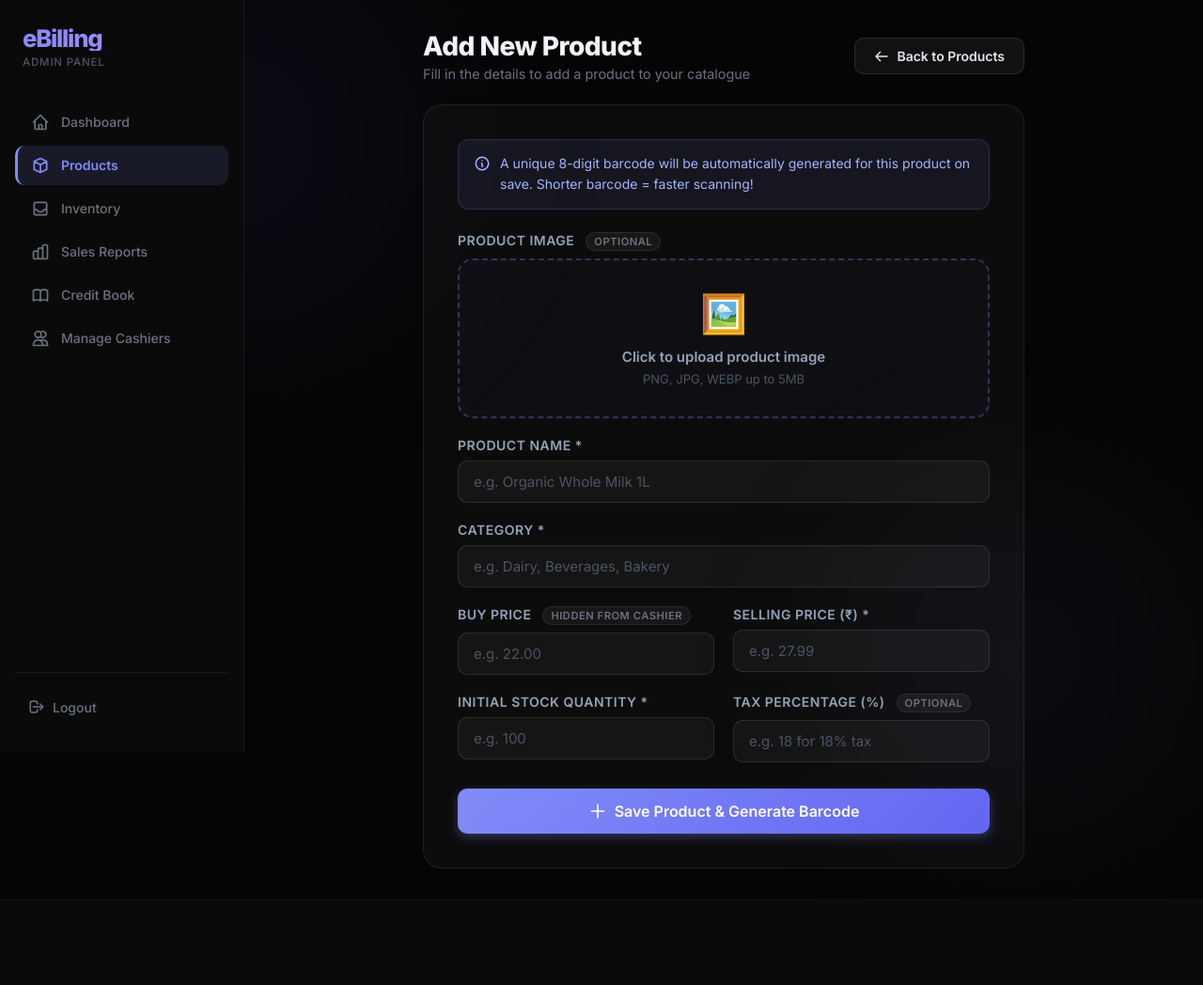
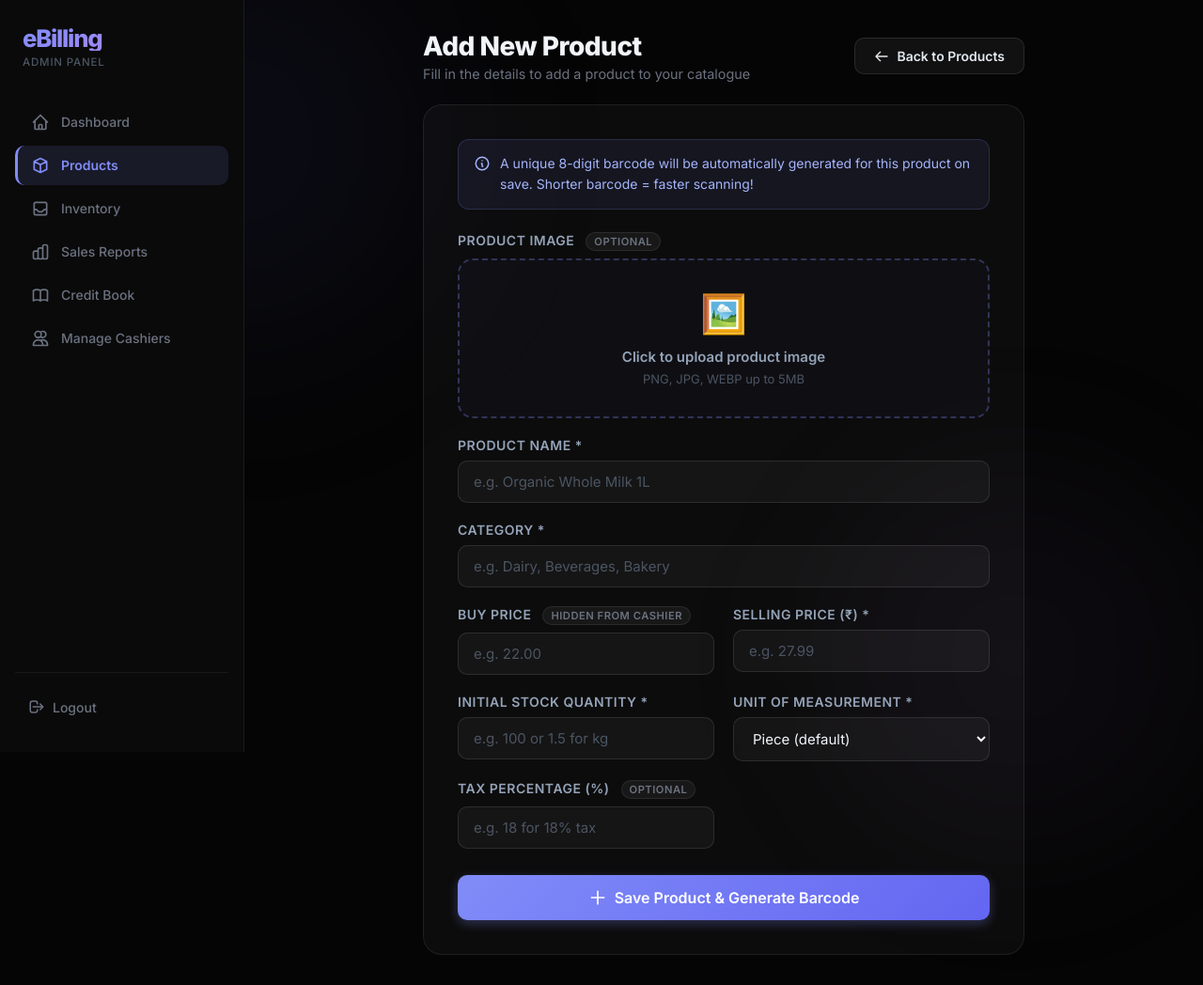
Before and after one commit to arshhaad/Billing_shop, a Django app: page /shop_admins/products/add/ in a window 1280 px wide. Shown: the whole page at 94% size. Before the commit the page ends 924 px from the top, so only its background shows below. Run offline with Django 5.2, Linux system fonts and the light colour scheme; the visitor is signed in with stand-in values (Sample User, id 1).

Commit message:
feat: Complete responsive design, professional quantity controls, units system, and favicons
 Features Added:
- Complete responsive design (mobile, tablet, laptop)
- Professional +/- quantity buttons with gradient styling
- Units system (kg, liter, gram, ml, piece, pack, box)
- Decimal quantity support for weight/volume products
- Professional favicons and PWA manifest
- Enhanced cart interface with unit display

 UI Improvements:
- 36px professional quantity buttons with animations
- Color-coded buttons (yellow for minus, green for plus)
- Touch-friendly design with 44px+ touch targets
- Mobile navigation with hamburger menu
- Responsive breakpoints for all screen sizes

 Technical Changes:
- Product.stock: IntegerField  DecimalField(10,3)
- Added Product.unit field with 7 unit choices
- BillItem.quantity: IntegerField  DecimalField(10,3)
- Updated views to handle decimal quantities
- Enhanced JavaScript for unit-aware cart operations

 Mobile Enhancements:
- Mobile-first responsive design
- Slide-out navigation menu
- Touch-optimized controls
- Adaptive layouts for all devices
- PWA-ready with proper favicons

 Bug Fixes:
- Fixed template references to unit fields
- Updated admin forms to include unit selection
- Enhanced product display with unit information
- Improved stock validation with units

All pages now work seamlessly on mobile, tablet, and desktop devices.

```diff
--- a/Billing/Billing/settings.py
+++ b/Billing/Billing/settings.py
@@ -165,6 +165,7 @@ STATIC_URL = 'static/'
 STATICFILES_DIRS = [
     BASE_DIR.parent / 'static',
 ]
+STATIC_ROOT = BASE_DIR.parent / 'staticfiles'
 
 # Media files (User-uploaded content)
 MEDIA_URL = '/media/'
--- a/cashier/cashier/templates/cashier/products.html
+++ b/cashier/cashier/templates/cashier/products.html
@@ -607,9 +607,9 @@
                         <div class="info-row">
                             <span class="info-label">Stock</span>
                             {% if product.stock > 10 %}
-                            <span class="stock-badge stock-in">{{ product.stock|floatformat:-1 }} {{ product.get_unit_display }}</span>
+                            <span class="stock-badge stock-in">{{ product.stock|floatformat:-1 }} {% if product.unit %}{{ product.get_unit_display }}{% else %}units{% endif %}</span>
                             {% elif product.stock > 0 %}
-                            <span class="stock-badge stock-low">{{ product.stock|floatformat:-1 }} {{ product.get_unit_display }}</span>
+                            <span class="stock-badge stock-low">{{ product.stock|floatformat:-1 }} {% if product.unit %}{{ product.get_unit_display }}{% else %}units{% endif %}</span>
                             {% else %}
                             <span class="stock-badge stock-out">Out of Stock</span>
                             {% endif %}
--- a/shop_admin/shop_admins/templates/shop_admins/Add_Product.html
+++ b/shop_admin/shop_admins/templates/shop_admins/Add_Product.html
@@ -156,14 +156,32 @@
             <div class="row-grid">
                 <div class="form-group">
                     <label class="form-label" for="stock">Initial Stock Quantity *</label>
-                    <input type="number" id="stock" name="stock" class="form-input" placeholder="e.g. 100" min="0" required>
+                    <input type="number" step="0.001" id="stock" name="stock" class="form-input" placeholder="e.g. 100 or 1.5 for kg" min="0" required>
                 </div>
+                <div class="form-group">
+                    <label class="form-label" for="unit">Unit of Measurement *</label>
+                    <select id="unit" name="unit" class="form-input" style="cursor:pointer;">
+                        <option value="piece">Piece (default)</option>
+                        <option value="kg">Kilogram (kg)</option>
+                        <option value="liter">Liter (L)</option>
+                        <option value="gram">Gram (g)</option>
+                        <option value="ml">Milliliter (ml)</option>
+                        <option value="pack">Pack</option>
+                        <option value="box">Box</option>
+                    </select>
+                </div>
+            </div>
+
+            <div class="row-grid">
                 <div class="form-group">
                     <label class="form-label" for="tax_percentage">
                         Tax Percentage (%)
                         <span class="optional-tag">Optional</span>
                     </label>
                     <input type="number" step="0.01" min="0" max="100" id="tax_percentage" name="tax_percentage" class="form-input" placeholder="e.g. 18 for 18% tax">
+                </div>
+                <div class="form-group">
+                    <!-- Empty for layout balance -->
                 </div>
             </div>
 
--- a/shop_admin/shop_admins/templates/shop_admins/base.html
+++ b/shop_admin/shop_admins/templates/shop_admins/base.html
@@ -1,3 +1,4 @@
+{% load static %}
 <!DOCTYPE html>
 <html lang="en">
 <head>
@@ -6,10 +7,10 @@
 <title>{% block title %}eBilling Admin{% endblock %}</title>
 
 <!-- Favicons -->
-<link rel="icon" type="image/svg+xml" href="{% load static %}{% static 'img/favicons/favicon.svg' %}">
-<link rel="alternate icon" href="{% load static %}{% static 'img/favicons/favicon.ico' %}">
-<link rel="apple-touch-icon" href="{% load static %}{% static 'img/favicons/apple-touch-icon.svg' %}">
-<link rel="manifest" href="{% load static %}{% static 'img/favicons/manifest.json' %}">
+<link rel="icon" type="image/svg+xml" href="{% static 'img/favicons/favicon.svg' %}">
+<link rel="alternate icon" href="{% static 'img/favicons/favicon.ico' %}">
+<link rel="apple-touch-icon" href="{% static 'img/favicons/apple-touch-icon.svg' %}">
+<link rel="manifest" href="{% static 'img/favicons/manifest.json' %}">
 <meta name="theme-color" content="#2563EB">
 
 <link href="https://fonts.googleapis.com/css2?family=Inter:wght@300;400;500;600;700;800;900&display=swap" rel="stylesheet">
--- a/shop_admin/shop_admins/views.py
+++ b/shop_admin/shop_admins/views.py
@@ -139,6 +139,7 @@ def add_product(request):
         selling_price = request.POST.get('selling_price', '').strip()
         stock = request.POST.get('stock', '').strip()
         tax_percentage = request.POST.get('tax_percentage', '').strip()
+        unit = request.POST.get('unit', 'piece')
         image = request.FILES.get('image')
 
         bp = None
@@ -162,7 +163,7 @@ def add_product(request):
 
         try:
             sp = float(selling_price)
-            st = int(stock)
+            st = float(stock)  # Changed to float for decimal support
         except (ValueError, TypeError):
             messages.error(request, "Invalid price or stock values.")
             return render(request, 'shop_admins/Add_Product.html')
@@ -172,7 +173,7 @@ def add_product(request):
         product = Product.objects.create(
             name=name, category=category, buy_price=bp,
             selling_price=sp, stock=st, barcode=barcode,
-            image=image if image else None,
+            unit=unit, image=image if image else None,
             tax_percentage=tax_pct
         )
 
@@ -198,6 +199,7 @@ def edit_product(request, pk):
         buy_price = request.POST.get('buy_price', '').strip()
         selling_price = request.POST.get('selling_price', '').strip()
         tax_percentage = request.POST.get('tax_percentage', '').strip()
+        unit = request.POST.get('unit', 'piece')
         image = request.FILES.get('image')
         remove_image = request.POST.get('remove_image')
 
@@ -231,6 +233,7 @@ def edit_product(request, pk):
         product.buy_price = bp
         product.selling_price = sp
         product.tax_percentage = tax_pct
+        product.unit = unit
 
         if remove_image == '1':
             product.image = None
```
Also changed, not shown: shop_admin/shop_admins/templates/shop_admins/Edit_Product.html (+14 -0 lines), static/img/favicons/favicon-16x16.png (added), static/img/favicons/favicon-32x32.png (added), static/img/favicons/favicon.ico (deleted).
